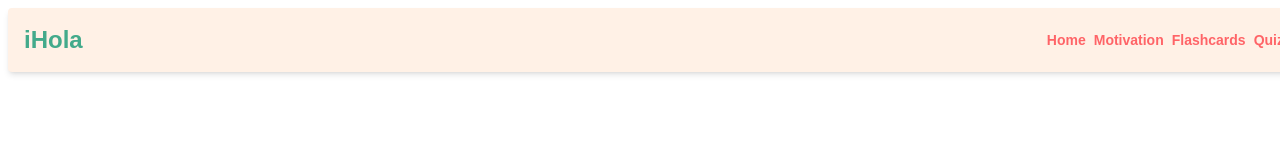
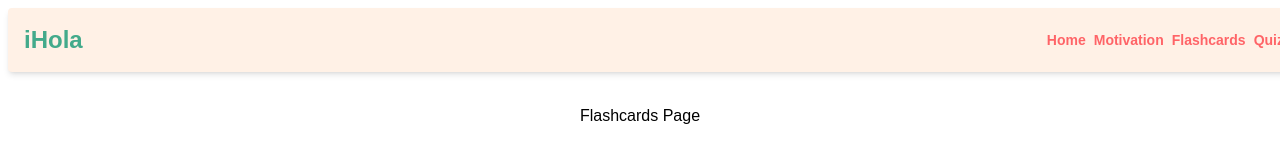
Before and after one commit to Githinji0/iHola, a React (Vite) app in the folder client/: page /flashcards in a window 1280 px wide. Shown: the top 160 px of the page. Built offline with nearby package versions, Linux system fonts and the light colour scheme.

Commit message:
fix: Update Flashcards and Motivation components to use consistent layout styles

```diff
--- a/client/src/pages/Flashcards.jsx
+++ b/client/src/pages/Flashcards.jsx
@@ -3,7 +3,7 @@ import React from 'react'
 
 const Flashcards = () => {
   return (
-  <div className="main">
+  <div className="h-screen flex flex-col mt-20 gap-4 p-2 text-start">
     <h2 className='text-center mt-4'>Flashcards Page</h2>
   </div>
   )
--- a/client/src/pages/Motivation.jsx
+++ b/client/src/pages/Motivation.jsx
@@ -3,7 +3,7 @@ import React from 'react'
 
 const Motivation = () => {
   return (
-  <div className="main">
+  <div className="h-screen flex flex-col mt-20 gap-4 p-2 text-start">
     <h2 className='text-center mt-4'>Motivation Page</h2>
   </div>
   )
```
